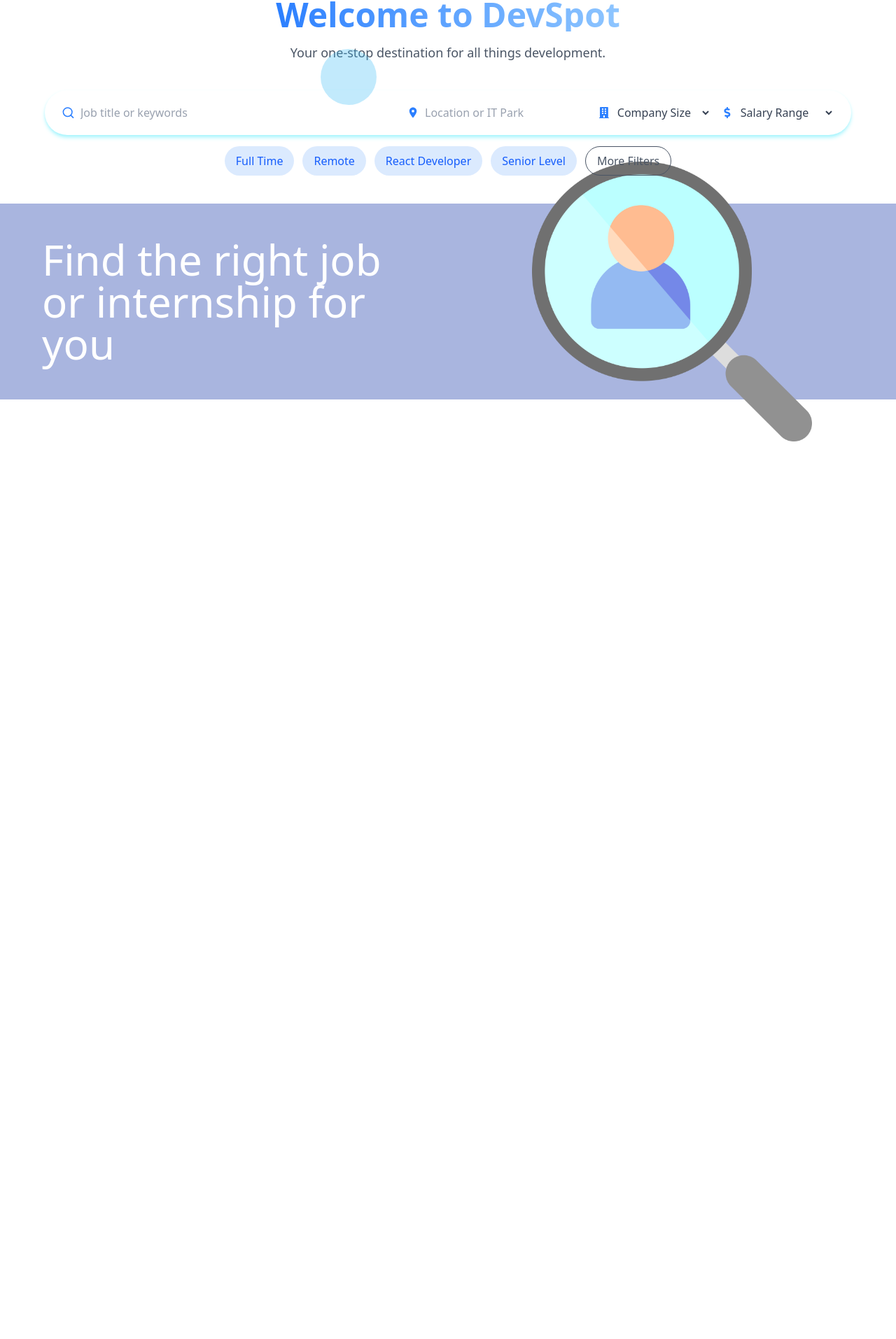
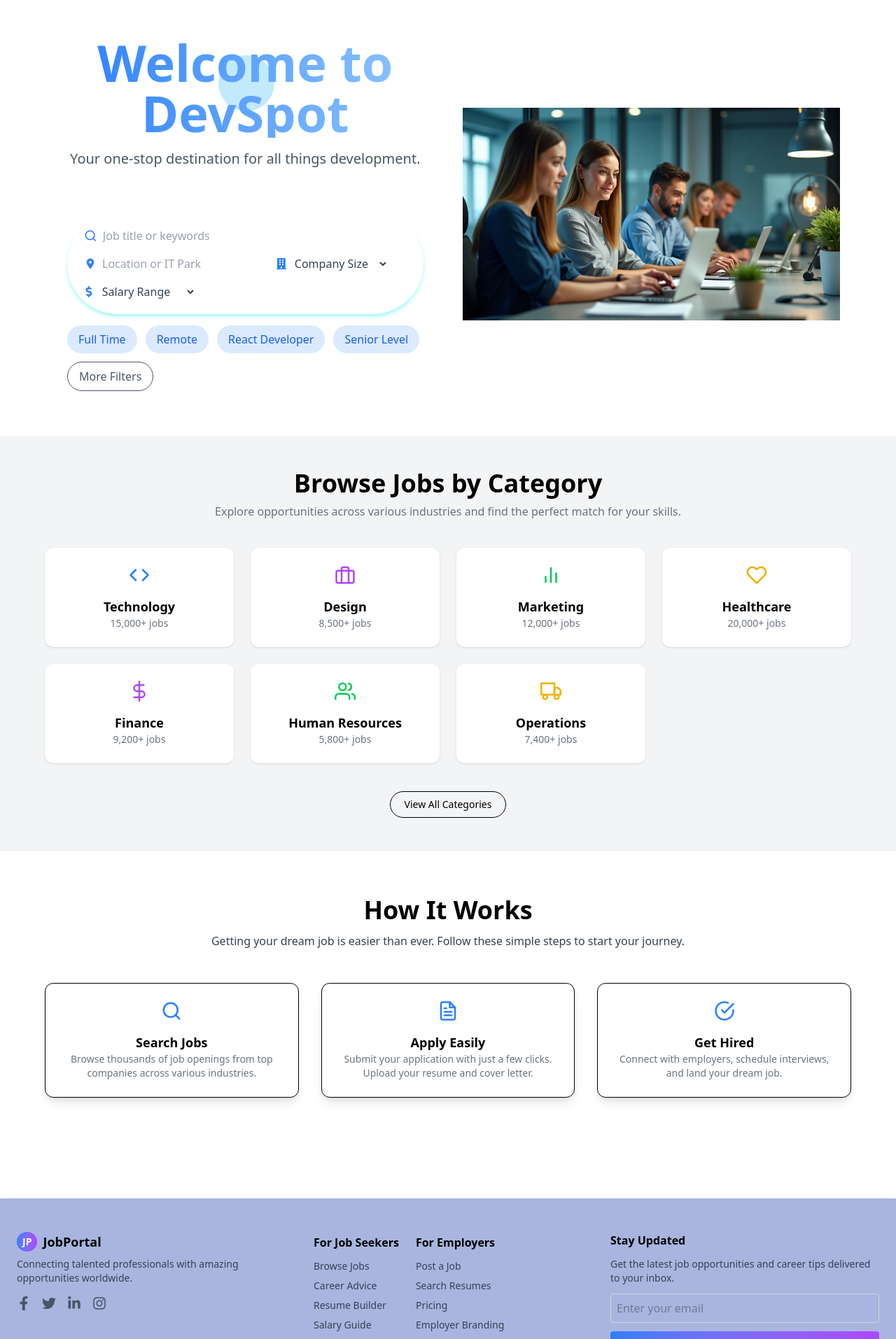
Before and after one commit to khushi-gangwar/job-portal-frontend, a React (Vite) app: page /home in a window 1280 px wide. Shown: the part 103-2017 px from the top of the page at 70% size. Before the commit the page ends 800 px from the top, so only its background shows below. Built offline with nearby package versions, Linux system fonts and the light colour scheme.

Commit message:
footer ui and added other home page features

```diff
--- a/src/components/common/Navbar/Navbar.tsx
+++ b/src/components/common/Navbar/Navbar.tsx
@@ -3,9 +3,9 @@
 
 const Navbar: React.FC = () => {
   return (
-    <nav className=" p-4 text-white shadow-md" style={{ backgroundColor: '#213448' }}>
-      <div className="max-w-7xl mx-auto flex justify-between items-center">
-        <div className="text-xl font-bold">JobPortal</div>
+    <nav className=" p-8 text-white shadow-md" style={{ backgroundColor: '#213448' }}>
+      <div className="max-w-7xl mx-auto flex justify-between items-center ">
+        <div className="text-xl font-bold ">JobPortal</div>
         <ul className="flex space-x-6">
           <li>
             <NavLink to="/home" className={({isActive})=>isActive ?"text-yellow-300 font-semibold" :"hover:text-red-200"}>Home</NavLink>
--- /dev/null
+++ b/src/features/browseFeatures/browseFeatures.tsx
@@ -0,0 +1,61 @@
+import React from "react";
+import {
+  FiCode,
+  FiBriefcase,
+  FiBarChart2,
+  FiHeart,
+  FiDollarSign,
+  FiUsers,
+  FiTruck,
+} from "react-icons/fi";
+
+// 🔹 TypeScript interface for category props
+interface Category {
+  icon: React.ReactElement;
+  title: string;
+  jobs: string;
+}
+
+// 🔹 Reusable component - SRP
+const CategoryCard: React.FC<Category> = ({ icon, title, jobs }) => (
+  <div className="rounded-xl p-6 bg-white shadow-sm hover:shadow-md transition text-center">
+    <div className="mb-4 flex justify-center">{icon}</div>
+    <h3 className="font-semibold text-lg">{title}</h3>
+    <p className="text-gray-500 text-sm">{jobs} jobs</p>
+  </div>
+);
+
+// 🔹 Category list - OCP compliant
+const categories: Category[] = [
+  { icon: <FiCode className="text-blue-500 text-3xl" />, title: "Technology", jobs: "15,000+" },
+  { icon: <FiBriefcase className="text-purple-500 text-3xl" />, title: "Design", jobs: "8,500+" },
+  { icon: <FiBarChart2 className="text-green-500 text-3xl" />, title: "Marketing", jobs: "12,000+" },
+  { icon: <FiHeart className="text-yellow-500 text-3xl" />, title: "Healthcare", jobs: "20,000+" },
+  { icon: <FiDollarSign className="text-purple-500 text-3xl" />, title: "Finance", jobs: "9,200+" },
+  { icon: <FiUsers className="text-green-500 text-3xl" />, title: "Human Resources", jobs: "5,800+" },
+  { icon: <FiTruck className="text-yellow-500 text-3xl" />, title: "Operations", jobs: "7,400+" },
+];
+
+// 🔹 Main component
+const JobCategories: React.FC = () => {
+  return (
+    <section className="text-center px-6 py-12" style={{ background: "#F3F4F6" }}>
+      <h2 className="text-4xl font-bold mb-2">Browse Jobs by Category</h2>
+      <p className="text-gray-500 mb-10">
+        Explore opportunities across various industries and find the perfect match for your skills.
+      </p>
+
+      <div className="grid grid-cols-1 sm:grid-cols-2 md:grid-cols-4 gap-6 max-w-6xl mx-auto" >
+        {categories.map((category, idx) => (
+          <CategoryCard key={idx} {...category} />
+        ))}
+      </div>
+
+      <button className="mt-10 px-5 py-2 border rounded-full text-sm hover:bg-gray-100 transition">
+        View All Categories
+      </button>
+    </section>
+  );
+};
+
+export default JobCategories;
--- /dev/null
+++ b/src/features/footer/footer.tsx
@@ -0,0 +1,72 @@
+import React from "react";
+import { FaFacebookF, FaTwitter, FaLinkedinIn, FaInstagram } from "react-icons/fa";
+
+const Footer = () => {
+  return (
+    <footer className="px-6 py-12 shadow-md mt-20" style={{ background: "#A9B5DF" }}>
+      <div className="max-w-7xl mx-auto grid grid-cols-1 sm:grid-cols-2 md:grid-cols-3 gap-10 text-gray-700">
+
+        <div>
+          <div className="flex items-center gap-2 mb-2">
+            <div className="bg-gradient-to-r from-blue-500 to-purple-500 text-white px-2 py-1 rounded-full font-bold text-sm">
+              JP
+            </div>
+            <span className="text-lg font-semibold text-black">JobPortal</span>
+          </div>
+          <p className="text-sm">
+            Connecting talented professionals with amazing opportunities worldwide.
+          </p>
+          <div className="flex gap-4 mt-4 text-xl text-gray-600">
+            <FaFacebookF />
+            <FaTwitter />
+            <FaLinkedinIn />
+            <FaInstagram />
+          </div>
+        </div>
+
+        {/* For Job Seekers */}
+          <div className="flex items-center gap-6 mb-2">
+            <div >
+          <h3 className="text-black font-semibold mb-3">For Job Seekers</h3>
+          <ul className="text-sm space-y-2">
+            <li>Browse Jobs</li>
+            <li>Career Advice</li>
+            <li>Resume Builder</li>
+            <li>Salary Guide</li>
+            <li>Job Alerts</li>
+          </ul>
+        </div>
+<div>
+        {/* For Employers */}
+
+          <h3 className="text-black font-semibold mb-3">For Employers</h3>
+          <ul className="text-sm space-y-2">
+            <li>Post a Job</li>
+            <li>Search Resumes</li>
+            <li>Pricing</li>
+            <li>Employer Branding</li>
+            <li>Recruitment Solutions</li>
+          </ul>
+        </div></div>
+
+        {/* Stay Updated */}
+        <div>
+          <h3 className="text-black font-semibold mb-3">Stay Updated</h3>
+          <p className="text-sm mb-3">
+            Get the latest job opportunities and career tips delivered to your inbox.
+          </p>
+          <input
+            type="email"
+            placeholder="Enter your email"
+            className="w-full p-2 border border-gray-300 rounded mb-3"
+          />
+          <button className="w-full py-2 rounded bg-gradient-to-r from-blue-500 to-purple-500 text-white font-semibold">
+            Subscribe
+          </button>
+        </div>
+      </div>
+    </footer>
+  );
+};
+
+export default Footer;
--- a/src/features/home/home.tsx
+++ b/src/features/home/home.tsx
@@ -1,42 +1,52 @@
-import * as React from 'react';
+import * as React from "react";
 import Navbar from "./../../components/common/Navbar/Navbar";
 import { FiSearch } from "react-icons/fi";
-import JobSearchBar from '@/components/common/SearchBar/JobSearchBar';
+import JobSearchBar from "@/components/common/SearchBar/JobSearchBar";
+import JobCategories from "../browseFeatures/browseFeatures";
+import HowItWork from "../howItWork/howItWork";
+import Footer from "../footer/footer";
+
 const Home = () => {
   return (
     <div>
       <Navbar />
-
-      <div className="flex flex-col items-center justify-center text-center relative px-4 py-10">
-        {/* Floating circle SVG */}
+      <div className="flex flex-col lg:flex-row bg-cover bg-center px-6 lg:px-20 py-16 gap-10">
+        {/* Left Section */}
+        <div className="flex flex-col items-center justify-center text-center relative w-full lg:w-1/2 px-4">
+          {/* Floating Circle */}
           <svg
-          className="absolute w-32 h-32 animate-floatY opacity-30 right-1/2 -translate-x-1/2"
+            className="absolute w-24 h-24 animate-floatY opacity-30 right-1/2 translate-x-1/2 top-4"
             xmlns="http://www.w3.org/2000/svg"
           >
             <circle cx="50" cy="50" r="40" fill="#38bdf8" />
           </svg>
 
-        <h1 className="text-5xl font-extrabold text-transparent bg-clip-text bg-gradient-to-r from-blue-500 to-blue-300 z-10">Welcome to DevSpot</h1>
-        <p className="text-gray-600 mt-4 text-lg text-center max-w-xl">
+          <h1 className="text-4xl sm:text-5xl lg:text-7xl font-extrabold text-transparent bg-clip-text bg-gradient-to-r from-blue-500 to-blue-300 z-10">
+            Welcome to DevSpot
+          </h1>
+          <p className="text-gray-600 mt-4 text-lg sm:text-xl max-w-xl">
             Your one-stop destination for all things development.
           </p>
 
-
-
-          <JobSearchBar/>
+          <div className="w-full mt-6">
+            <JobSearchBar />
+          </div>
         </div>
 
-        <div className='bg-cover flex bg-center ' style={{ background:"#A9B5DF"}}>
-          <div className="left size-40 w-1/2 flex items-center justify-center text-white m-15">
-            <h1 className="text-6xl ">Find the right job<br/>
-             or internship for you</h1>
+        {/* Right Section */}
+        <div className="w-full lg:w-1/2 flex items-center justify-center">
+          <img
+            src="/home.jpg"
+            alt="Job Search"
+            className="max-h-[400px] w-full object-contain "
+          />
         </div>
-          <div className="middle size-40 w-1/2 flex items-center justify-center text-white m-15">
-          <img src="/job2.png" alt="Job Search" className="w-auto h-100" />
       </div>
-          {/* <div className="right">  <h1 className="text-6xl">Explore opportunities<br/>
-             that match your skills</h1></div> */}
-        </div>
+
+      {/* Other Sections */}
+      <JobCategories />
+      <HowItWork />
+      <Footer/>
     </div>
   );
 };
--- /dev/null
+++ b/src/features/howItWork/howItWork.tsx
@@ -0,0 +1,58 @@
+import React, { JSX } from 'react'
+import { FiCheckCircle, FiFileText, FiSearch } from 'react-icons/fi';
+// Step type
+interface Step {
+  icon: JSX.Element;
+  title: string;
+  description: string;
+  step: string;
+}
+const StepCard: React.FC<Step> = ({ icon, title, description, step }) => (
+  <div className="border rounded-xl p-6 shadow-lg hover:shadow-md transition text-center">
+    <div className="mb-4 flex justify-center">
+      <span className="text-blue-500 text-3xl">{icon}</span>
+    </div>
+    <h3 className="font-semibold text-lg">{title}</h3>
+    <p className="text-gray-500 text-sm">{description}</p>
+  </div>
+);
+
+const steps: Step[] = [
+    {
+    icon: <FiSearch />,
+    title: "Search Jobs",
+    description: "Browse thousands of job openings from top companies across various industries.",
+    step: "01",
+  },
+  {
+    icon: <FiFileText />,
+    title: "Apply Easily",
+    description: "Submit your application with just a few clicks. Upload your resume and cover letter.",
+    step: "02",
+  },
+  {
+    icon: <FiCheckCircle />,
+    title: "Get Hired",
+    description: "Connect with employers, schedule interviews, and land your dream job.",
+    step: "03",
+  },
+    ];
+
+const HowItWork = () => {
+  return (
+  <section className="text-center px-6 py-16 bg-white" >
+      <h2 className="text-4xl font-bold mb-3">How It Works</h2>
+      <p className="text-gray-700 mb-12">
+        Getting your dream job is easier than ever. Follow these simple steps to start your journey.
+      </p>
+
+      <div className="grid grid-cols-1 md:grid-cols-3 gap-8 max-w-6xl mx-auto ">
+        {steps.map((step, idx) => (
+          <StepCard key={idx} {...step} />
+        ))}
+      </div>
+    </section>
+  );
+}
+
+export default HowItWork
```
Also changed, not shown: public/home.jpg (added). Lines whose indentation alone changed are shown as unchanged.
